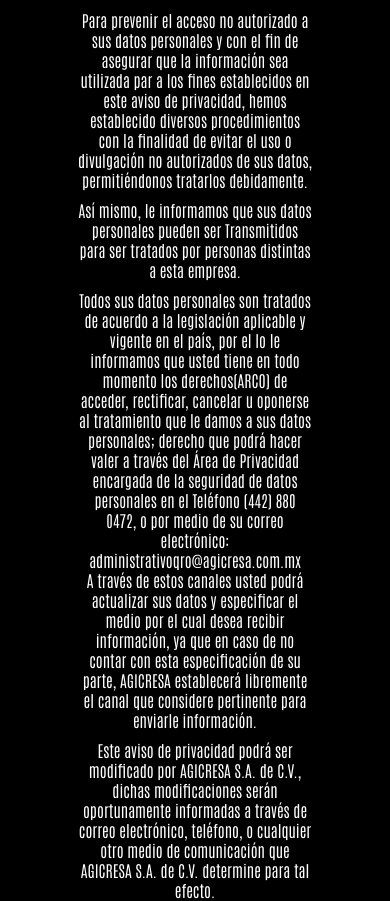
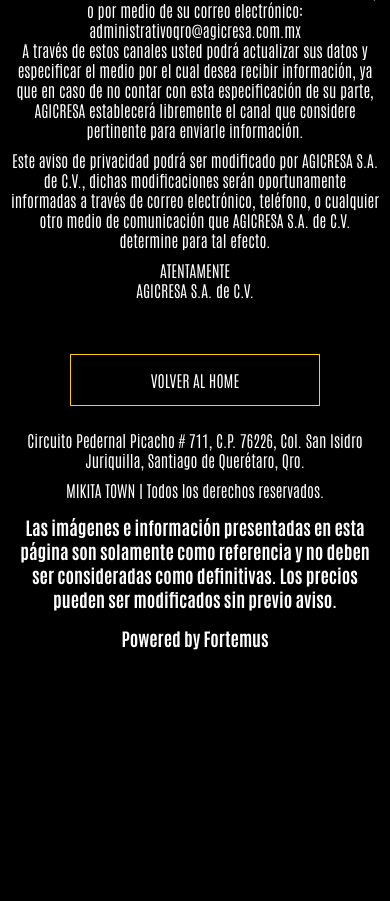
Before and after one commit to nevyl001/mikita, a Next.js app: page /privacidad in a window 390 px wide. Shown: the part 1384-2285 px from the top of the page. After the commit the page ends 2204 px from the top, so only its background shows below. Built offline with nearby package versions, Linux system fonts and the light colour scheme.

Commit message:
changes30privacy

```diff
--- a/styles/privacidad.module.css
+++ b/styles/privacidad.module.css
@@ -21,7 +21,7 @@
   padding: 20px 0;
 }
 .foo_down .btn a {
-  padding: 8px 80px;
+  padding: 15px 80px;
   border: 1px solid #ffcf00;
 }
 .foo_down .btn a:hover {
@@ -33,3 +33,17 @@
   margin: 0 auto;
   width: 60%;
 }
+
+@media only screen and (max-width: 1000px) {
+  .privacidad .section_10 .text {
+    width: 100%;
+    padding: 10px;
+  }
+  .foo_down .direccion {
+    width: 100%;
+    padding: 10px;
+  }
+  .foo_down {
+    margin-top: 30px;
+  }
+}
```
